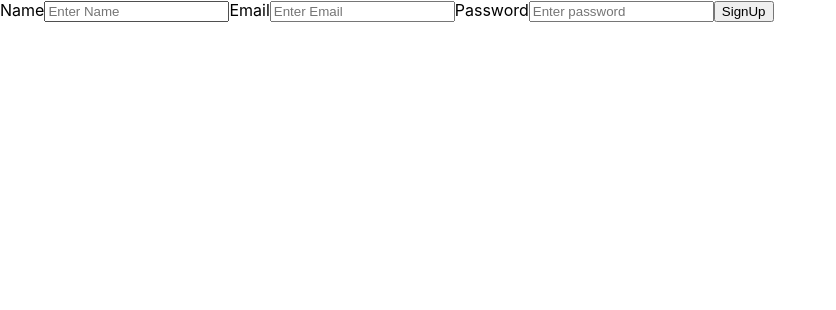
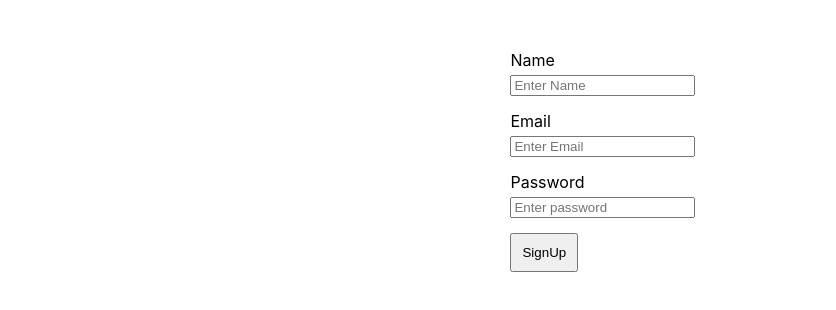
Before and after one commit to zoeyzou/Class06-FP-03, a React app: page / in a window 1280 px wide. Shown: the top 310 px of the page, without its empty margins (0-836 px from the left). Built offline with nearby package versions, Linux system fonts and the light colour scheme.

Commit message:
add flex to center content

```diff
--- a/src/client/index.css
+++ b/src/client/index.css
@@ -6,9 +6,21 @@ body {
     sans-serif;
   -webkit-font-smoothing: antialiased;
   -moz-osx-font-smoothing: grayscale;
+  margin: 50px auto;
 }
+.formWrapper{
+  display: flex;
+  justify-content: center;
+}
+label{
+  display: block;
+  width: 10%;
 
-code {
-  font-family: source-code-pro, Menlo, Monaco, Consolas, "Courier New",
-    monospace;
 }
+input{
+  margin-top: 5px;
+  margin-bottom: 15px;
+}
+button{
+  padding: 10px;
+}
```
